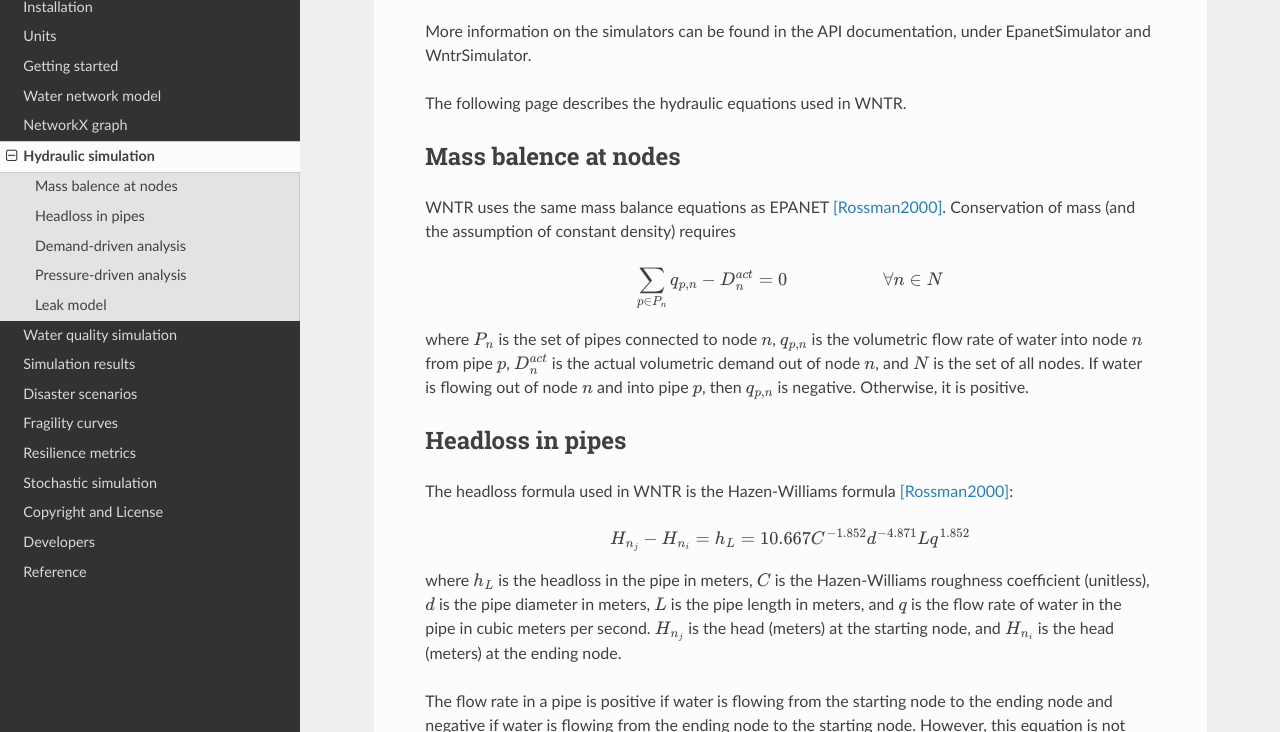
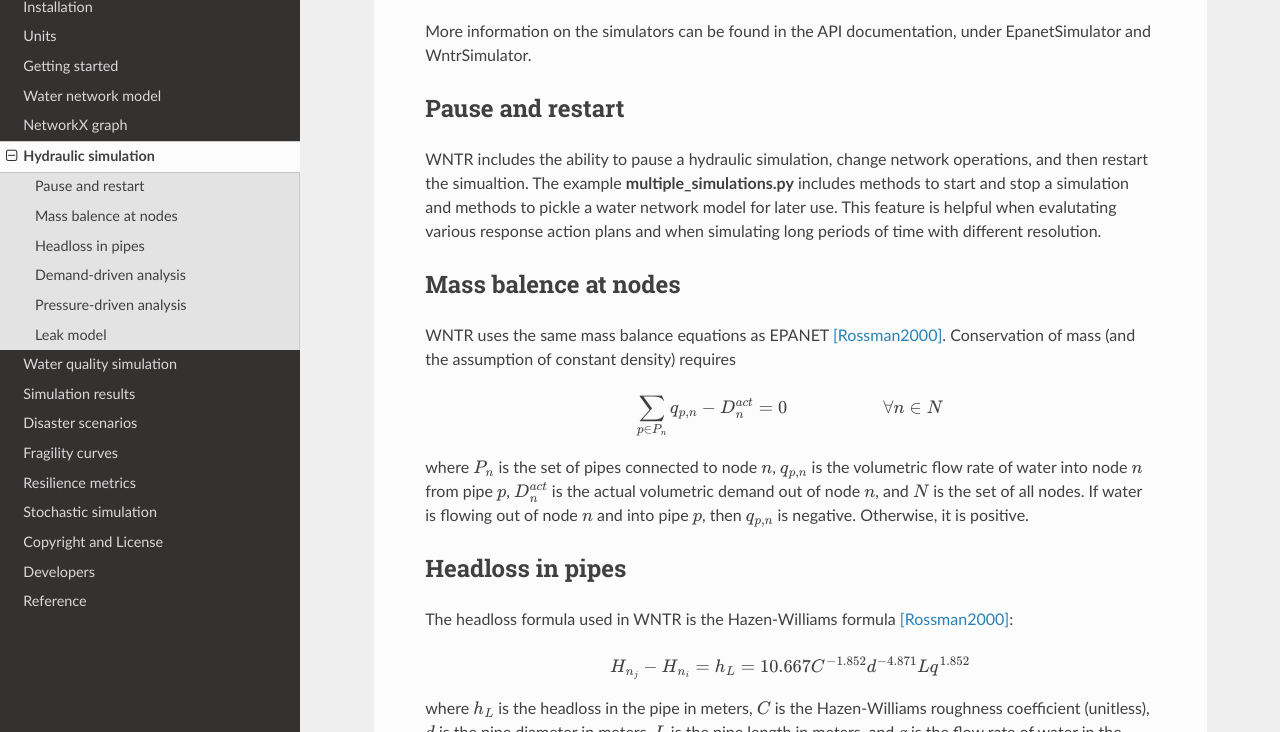
Before and after one commit to USEPA/WNTR, a Sphinx documentation site: the page built from documentation/hydraulics.rst, in a window 1280 px wide and 900 px high, scrolled down 508 px, cut to the strip 168-900 px from the top of the window. Built offline with Sphinx 7.4.7 and the Read the Docs theme 2.0.0, drawn with Linux system fonts in a browser that asks for light colours; formulas are drawn with MathJax 3; pages that are not in the unit, such as notebooks, are missing from menus.

Commit message:
bug fix in UM

```diff
--- a/documentation/hydraulics.rst
+++ b/documentation/hydraulics.rst
@@ -24,10 +24,18 @@ More information on the simulators can be found in the API documentation, under
 :doc:`EpanetSimulator</apidoc/wntr.sim.EpanetSimulator>` and
 :doc:`WntrSimulator</apidoc/wntr.sim.WntrSimulator>`.
 
-The following page describes the hydraulic equations used in WNTR.
+Pause and restart
+------------------
+
+WNTR includes the ability to pause a hydraulic simulation, change network
+operations, and then restart the simualtion.
+The example **multiple_simulations.py** includes methods to start and stop
+a simulation and methods to pickle a water network model for later use.
+This feature is helpful when evalutating various response action plans and when
+simulating long periods of time with different resolution.
 
 Mass balence at nodes
-----------------------
+-------------------------
 WNTR uses the same mass balance equations as EPANET [Rossman2000]_.
 Conservation of mass (and the assumption of constant density) requires
 
@@ -44,7 +52,7 @@ If water is flowing out of node :math:`n` and into pipe :math:`p`, then
 :math:`q_{p,n}` is negative. Otherwise, it is positive.
 
 Headloss in pipes
----------------------
+-------------------------
 The headloss formula used in WNTR is the Hazen-Williams
 formula [Rossman2000]_:
 
@@ -105,10 +113,10 @@ the Hazen-Williams and modified Hazen-Williams curves, with :math:`m = 0.01 m^{2
 figures show that the two formulas are essentially indistinguishable.
 
 Demand-driven analysis
-----------------------
+-------------------------
 
 Pressure-driven analysis
---------------------------
+-------------------------
 
 Leak model
-----------
+-------------------------
```
Also changed, not shown: documentation/resultsobject.rst (+6 -6 lines).
